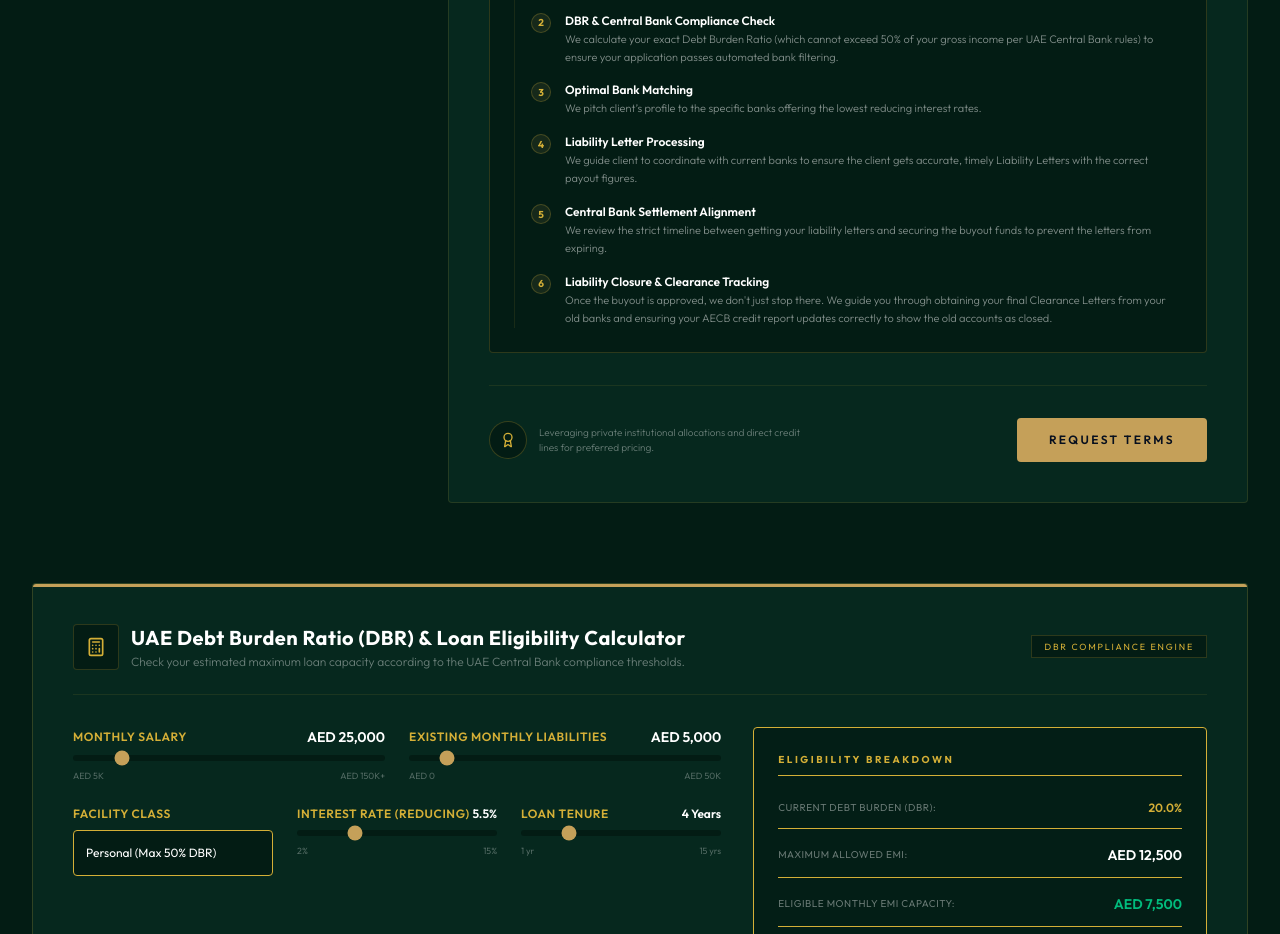
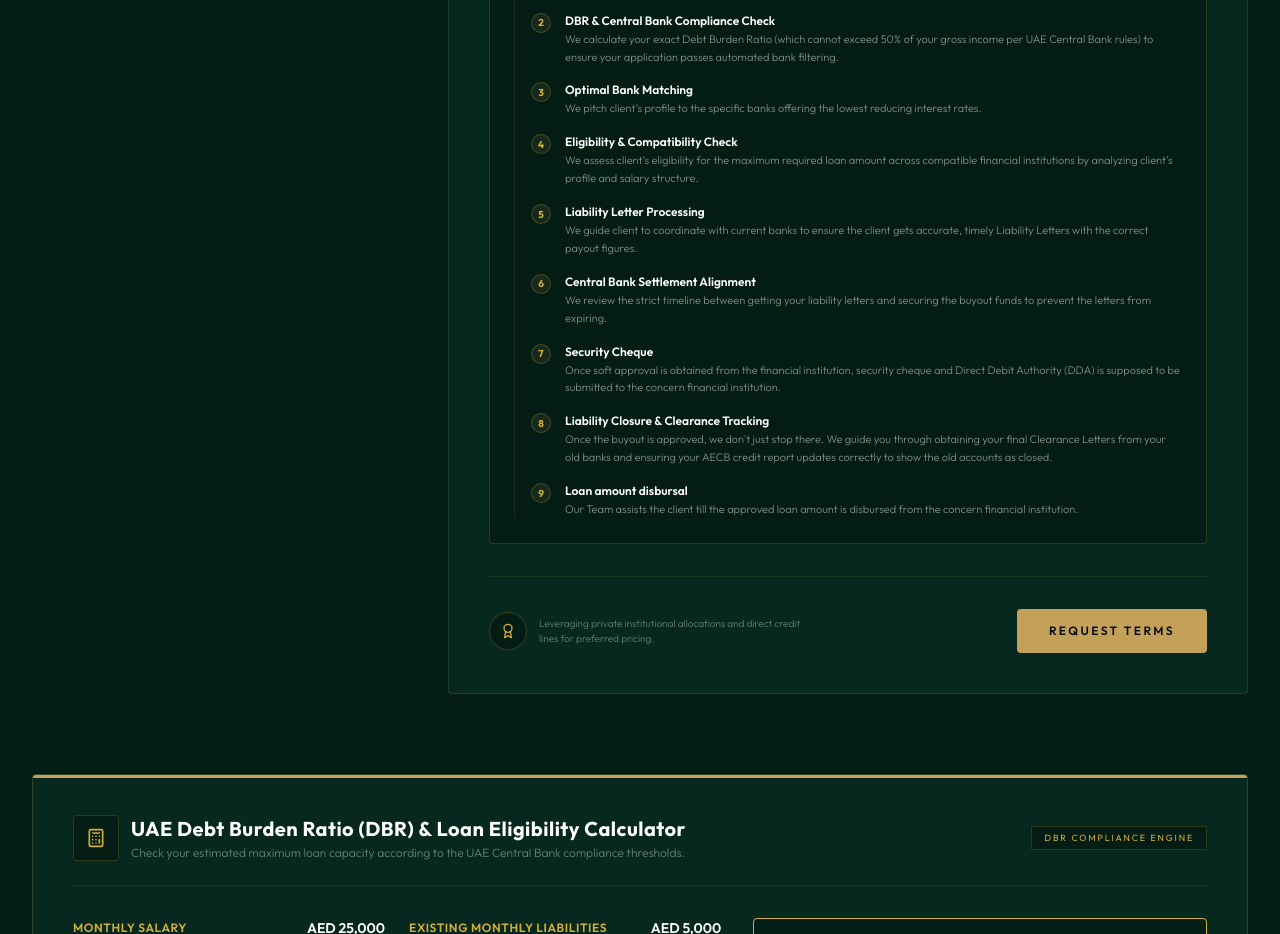
Before and after one commit to Devgghya/finloby, a React (Vite) app: page /loans in a window 1280 px wide. Shown: the part 2120-3054 px from the top of the page. Built offline with nearby package versions, Linux system fonts and the light colour scheme.

Commit message:
config: fix Vercel SPA routing fallback using standard filesystem routes

```diff
--- a/src/pages/Loans.tsx
+++ b/src/pages/Loans.tsx
@@ -102,6 +102,10 @@ const loanCategories: LoanCategory[] = [
             desc: 'We pitch client’s profile to the specific banks offering the lowest reducing interest rates.'
           },
           {
+            title: 'Eligibility & Compatibility Check',
+            desc: 'We assess client’s eligibility for the maximum required loan amount across compatible financial institutions by analyzing client’s profile and salary structure.'
+          },
+          {
             title: 'Liability Letter Processing',
             desc: 'We guide client to coordinate with current banks to ensure the client gets accurate, timely Liability Letters with the correct payout figures.'
           },
@@ -110,8 +114,16 @@ const loanCategories: LoanCategory[] = [
             desc: 'We review the strict timeline between getting your liability letters and securing the buyout funds to prevent the letters from expiring.'
           },
           {
+            title: 'Security Cheque',
+            desc: 'Once soft approval is obtained from the financial institution, security cheque and Direct Debit Authority (DDA) is supposed to be submitted to the concern financial institution.'
+          },
+          {
             title: 'Liability Closure & Clearance Tracking',
             desc: 'Once the buyout is approved, we don\'t just stop there. We guide you through obtaining your final Clearance Letters from your old banks and ensuring your AECB credit report updates correctly to show the old accounts as closed.'
+          },
+          {
+            title: 'Loan amount disbursal',
+            desc: 'Our Team assists the client till the approved loan amount is disbursed from the concern financial institution.'
           }
         ]
       }
```
Also changed, not shown: vercel.json.
